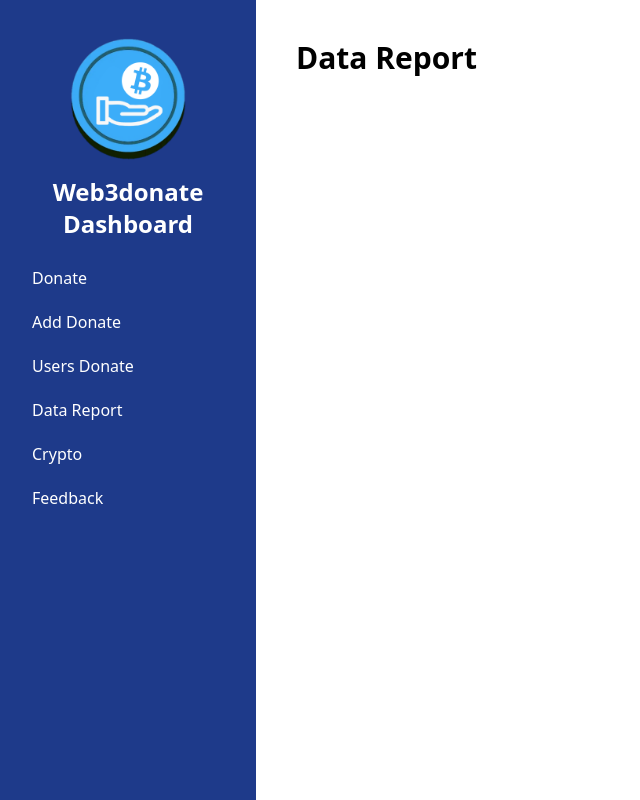
After one commit to nekowawolf/P1, a PHP site: page /tb_data.php in a window 1280 px wide. The commit adds this page. Shown: the whole page, without its empty margins (0-640 px from the left). Run offline with PHP 8.4, Linux system fonts and the light colour scheme.

Commit message:
add : data report

```diff
--- a/public/payment_waiting.php
+++ b/public/payment_waiting.php
@@ -184,7 +184,7 @@
 
   <div class="text-center">
     <h1 class="pt-40 mb-4 text-3xl font-extrabold text-gray-900 md:text-5xl lg:text-6xl">
-      <span class="bg-gradient-to-r from-indigo-500 from-10% via-sky-500 via-30% to-emerald-500 to-90% ...">
+      <span class="bg-gradient-to-r from-indigo-600 from-10% via-sky-500 via-30% to-emerald-50 to-90% ...">
         Thanks For Donation
       </span>
       <span>&nbsp;</span>
--- a/public/tb_add_donate.php
+++ b/public/tb_add_donate.php
@@ -19,7 +19,8 @@
             <nav>
                 <a href="tb_donate.php" class="block py-2.5 px-4 rounded hover:bg-blue-700">Donate</a>
                 <a href="tb_add_donate.php" class="block py-2.5 px-4 rounded hover:bg-blue-700">Add Donate</a>
-                <a href="tb_user.php" class="block py-2.5 px-4 rounded hover:bg-blue-700">Users</a>
+                <a href="tb_user.php" class="block py-2.5 px-4 rounded hover:bg-blue-700">Users Donate</a>
+                <a href="tb_data.php" class="block py-2.5 px-4 rounded hover:bg-blue-700">Data Report</a>
                 <a href="tb_crypto.php" class="block py-2.5 px-4 rounded hover:bg-blue-700">Crypto</a>
                 <a href="tb_feedback.php" class="block py-2.5 px-4 rounded hover:bg-blue-700">Feedback</a>
             </nav>
--- a/public/tb_crypto.php
+++ b/public/tb_crypto.php
@@ -19,7 +19,8 @@
             <nav>
                 <a href="tb_donate.php" class="block py-2.5 px-4 rounded hover:bg-blue-700">Donate</a>
                 <a href="tb_add_donate.php" class="block py-2.5 px-4 rounded hover:bg-blue-700">Add Donate</a>
-                <a href="tb_user.php" class="block py-2.5 px-4 rounded hover:bg-blue-700">Users</a>
+                <a href="tb_user.php" class="block py-2.5 px-4 rounded hover:bg-blue-700">Users Donate</a>
+                <a href="tb_data.php" class="block py-2.5 px-4 rounded hover:bg-blue-700">Data Report</a>
                 <a href="tb_crypto.php" class="block py-2.5 px-4 rounded hover:bg-blue-700">Crypto</a>
                 <a href="tb_feedback.php" class="block py-2.5 px-4 rounded hover:bg-blue-700">Feedback</a>
             </nav>
--- /dev/null
+++ b/public/tb_data.php
@@ -0,0 +1,46 @@
+<!DOCTYPE html>
+<html lang="en">
+
+<head>
+    <meta charset="UTF-8" />
+    <meta name="viewport" content="width=device-width, initial-scale=1.0" />
+    <title>Web3donate | Admin</title>
+    <link rel="shortcut icon" href="img/logo.png" />
+    <link rel="stylesheet" href="css/style.css" />
+</head>
+
+<body>
+
+    <div class="flex h-screen">
+        <!-- Sidebar -->
+        <div class="w-64 bg-blue-900 text-white p-4">
+            <img src="img/logo.png" class="w-40 h-40 mx-auto" alt="">
+            <h2 class="text-2xl font-semibold mb-4 text-center">Web3donate Dashboard</h2>
+            <nav>
+                <a href="tb_donate.php" class="block py-2.5 px-4 rounded hover:bg-blue-700">Donate</a>
+                <a href="tb_add_donate.php" class="block py-2.5 px-4 rounded hover:bg-blue-700">Add Donate</a>
+                <a href="tb_user.php" class="block py-2.5 px-4 rounded hover:bg-blue-700">Users Donate</a>
+                <a href="tb_data.php" class="block py-2.5 px-4 rounded hover:bg-blue-700">Data Report</a>
+                <a href="tb_crypto.php" class="block py-2.5 px-4 rounded hover:bg-blue-700">Crypto</a>
+                <a href="tb_feedback.php" class="block py-2.5 px-4 rounded hover:bg-blue-700">Feedback</a>
+            </nav>
+        </div>
+        <!-- Main Content -->
+        <div class="flex-1 p-10">
+            <h1 class="text-3xl font-bold mb-10">Data Report</h1>
+
+
+
+
+
+
+
+
+
+
+
+
+
+     </body>
+
+</html>
--- a/public/tb_donate.php
+++ b/public/tb_donate.php
@@ -19,7 +19,8 @@
             <nav>
                 <a href="tb_donate.php" class="block py-2.5 px-4 rounded hover:bg-blue-700">Donate</a>
                 <a href="tb_add_donate.php" class="block py-2.5 px-4 rounded hover:bg-blue-700">Add Donate</a>
-                <a href="tb_user.php" class="block py-2.5 px-4 rounded hover:bg-blue-700">Users</a>
+                <a href="tb_user.php" class="block py-2.5 px-4 rounded hover:bg-blue-700">Users Donate</a>
+                <a href="tb_data.php" class="block py-2.5 px-4 rounded hover:bg-blue-700">Data Report</a>
                 <a href="tb_crypto.php" class="block py-2.5 px-4 rounded hover:bg-blue-700">Crypto</a>
                 <a href="tb_feedback.php" class="block py-2.5 px-4 rounded hover:bg-blue-700">Feedback</a>
             </nav>
--- a/public/tb_feedback.php
+++ b/public/tb_feedback.php
@@ -19,7 +19,8 @@
             <nav>
                 <a href="tb_donate.php" class="block py-2.5 px-4 rounded hover:bg-blue-700">Donate</a>
                 <a href="tb_add_donate.php" class="block py-2.5 px-4 rounded hover:bg-blue-700">Add Donate</a>
-                <a href="tb_user.php" class="block py-2.5 px-4 rounded hover:bg-blue-700">Users</a>
+                <a href="tb_user.php" class="block py-2.5 px-4 rounded hover:bg-blue-700">Users Donate</a>
+                <a href="tb_data.php" class="block py-2.5 px-4 rounded hover:bg-blue-700">Data Report</a>
                 <a href="tb_crypto.php" class="block py-2.5 px-4 rounded hover:bg-blue-700">Crypto</a>
                 <a href="tb_feedback.php" class="block py-2.5 px-4 rounded hover:bg-blue-700">Feedback</a>
             </nav>
```
Also changed, not shown: public/h_donate.php (+5 -5 lines), public/tb_user.php (+8 -7 lines).
